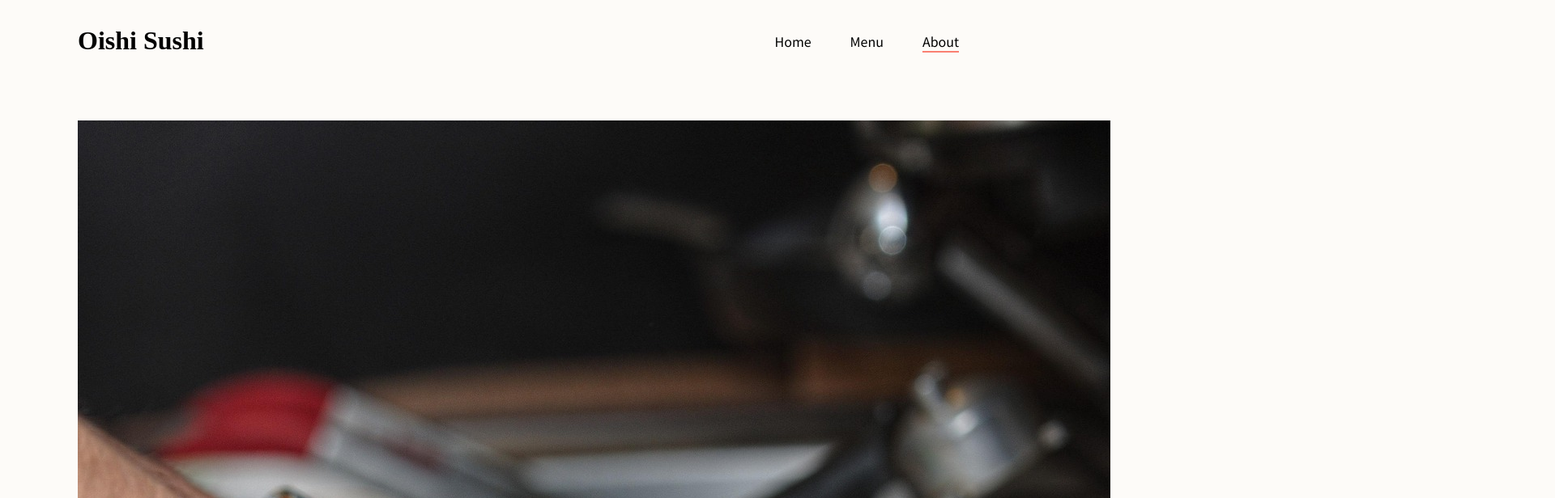
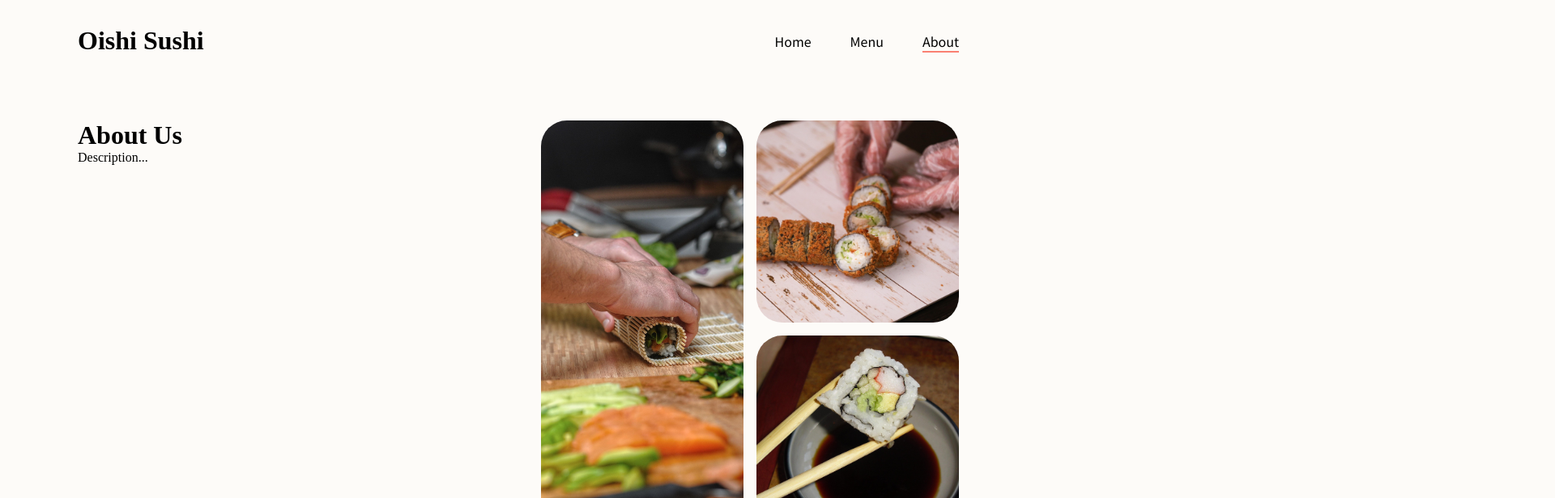
Before and after one commit to KimMillena/restaurant, a website built with webpack: page src/template.html in a window 1280 px wide. Both pictures are taken after a click on the button "About". Shown: the top 616 px of the page at 81% size, 1920 px wide, since content can reach past the window. Built offline with nearby package versions, Linux system fonts and the light colour scheme.

Commit message:
Structure about us layout

```diff
--- a/src/modules/about.js
+++ b/src/modules/about.js
@@ -22,6 +22,9 @@ const imageContainer = () => {
   const imageContainer = document.createElement("div");
   imageContainer.classList.add("image-container");
 
+  const rightContainer = document.createElement("div");
+  rightContainer.classList.add("right-container");
+
   const aboutImage = document.createElement("img");
   aboutImage.classList.add("about-image");
   aboutImage.id = "about-image";
@@ -37,9 +40,11 @@ const imageContainer = () => {
   aboutImage2.id = "about-image2";
   aboutImage2.src = sushiPerson2;
 
+  rightContainer.appendChild(aboutImage1);
+  rightContainer.appendChild(aboutImage2);
+
   imageContainer.appendChild(aboutImage);
-  imageContainer.appendChild(aboutImage1);
-  imageContainer.appendChild(aboutImage2);
+  imageContainer.appendChild(rightContainer);
 
   return imageContainer;
 };
@@ -50,13 +55,17 @@ export const about = () => {
   const aboutContainer = document.createElement("div");
   aboutContainer.classList.add("about-container");
 
+  const leftContainer = document.createElement("div");
+  leftContainer.classList.add("left-container");
+
   const imgContainer = imageContainer();
   const aboutTitle = createTitle();
   const aboutDesc = createDesc();
 
+  leftContainer.appendChild(aboutTitle);
+  leftContainer.appendChild(aboutDesc);
+  aboutContainer.appendChild(leftContainer);
   aboutContainer.appendChild(imgContainer);
-  aboutContainer.appendChild(aboutTitle);
-  aboutContainer.appendChild(aboutDesc);
 
   pageContent.appendChild(aboutContainer);
 };
--- a/src/styles.css
+++ b/src/styles.css
@@ -172,6 +172,37 @@ nav {
   font-weight: bold;
 }
 
+/* ABOUT STYLINGS */
+
+.about-container {
+  display: flex;
+  justify-content: space-between;
+  gap: 5rem;
+}
+
+.image-container {
+  display: flex;
+  gap: 1rem;
+}
+
+.right-container {
+  display: flex;
+  flex-direction: column;
+  justify-content: space-between;
+  gap: 1rem;
+}
+
+#about-image {
+  height: 100%;
+}
+
+.about-image {
+  width: 250px;
+  height: 250px;
+  border-radius: 2rem;
+  object-fit: cover;
+}
+
 /* FOOTER STYLINGS */
 
 footer {
```
